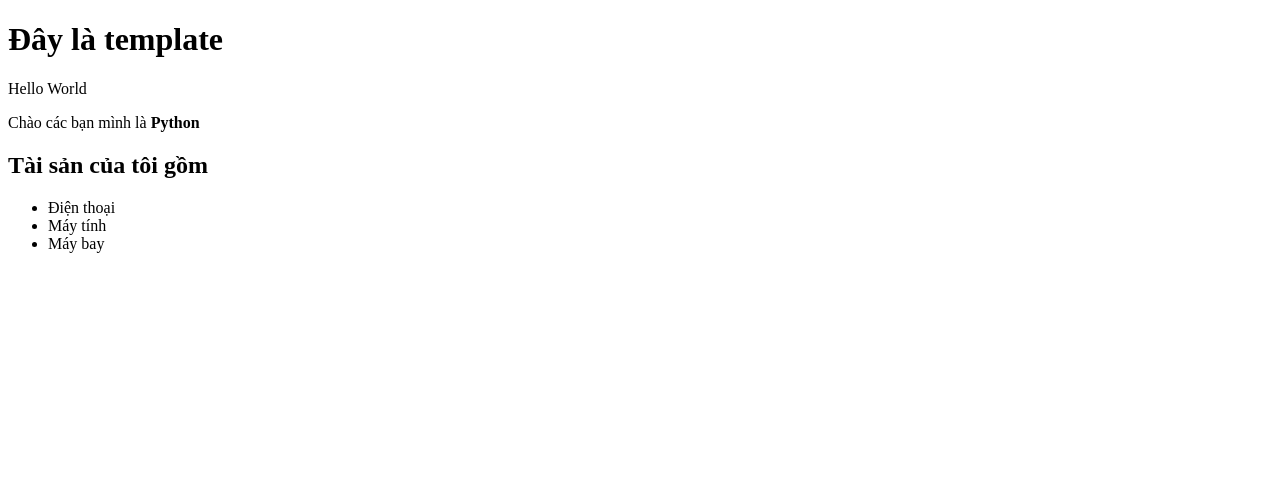
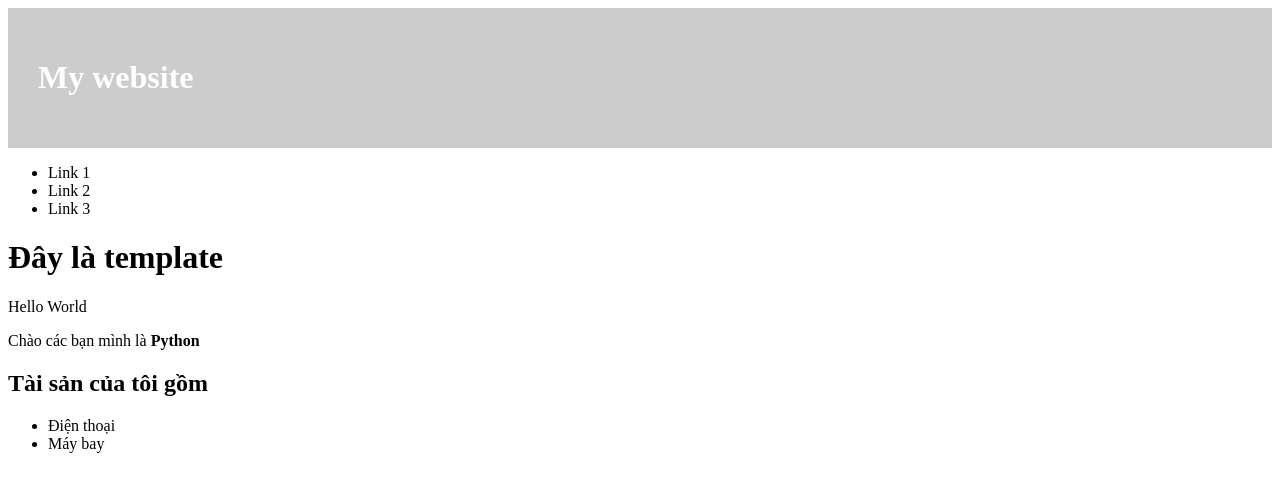
Before and after one commit to bien-123/WebBanHang_Python, a Django app: page /polls/ in a window 1280 px wide. Shown: the top 492 px of the page. Run offline with Django 3.2, Linux system fonts and the light colour scheme.

Commit message:
Bài 5 templates trong django part 2

```diff
--- /dev/null
+++ b/templates/polls/base.html
@@ -0,0 +1,30 @@
+<!DOCTYPE html>
+<html lang="en">
+<head>
+    <meta charset="UTF-8">
+    <title>Title</title>
+    <style>
+        .header{
+            padding: 30px;
+            background-color: #ccc;
+            color: #fff;
+        }
+    </style>
+</head>
+<body>
+    <div class="header">
+        <h1>My website</h1>
+    </div>
+    <div class="menu">
+        <ul>
+            <li>Link 1</li>
+            <li>Link 2</li>
+            <li>Link 3</li>
+        </ul>
+    </div>
+    <div class="content">
+        {% block content %}
+        {% endblock %}
+    </div>
+</body>
+</html>
--- a/templates/polls/index.html
+++ b/templates/polls/index.html
@@ -1,18 +1,14 @@
-<!DOCTYPE html>
-<html lang="en">
-<head>
-    <meta charset="UTF-8">
-    <title>Title</title>
-</head>
-<body>
+{% extends 'polls/base.html' %}
+{% block content %}
     <h1>Đây là template</h1>
     <p>Hello World</p>
     <p>Chào các bạn mình là <b> {{ name }} </b> </p>
     <h2>Tài sản của tôi gồm</h2>
     <ul>
         {% for item in taisan %}
-        <li>{{ item }}</li>
+            {% if item != 'Máy tính' %}
+                <li>{{ item }}</li>
+            {% endif %}
         {% endfor %}
     </ul>
-</body>
-</html>
+{% endblock %}
```
